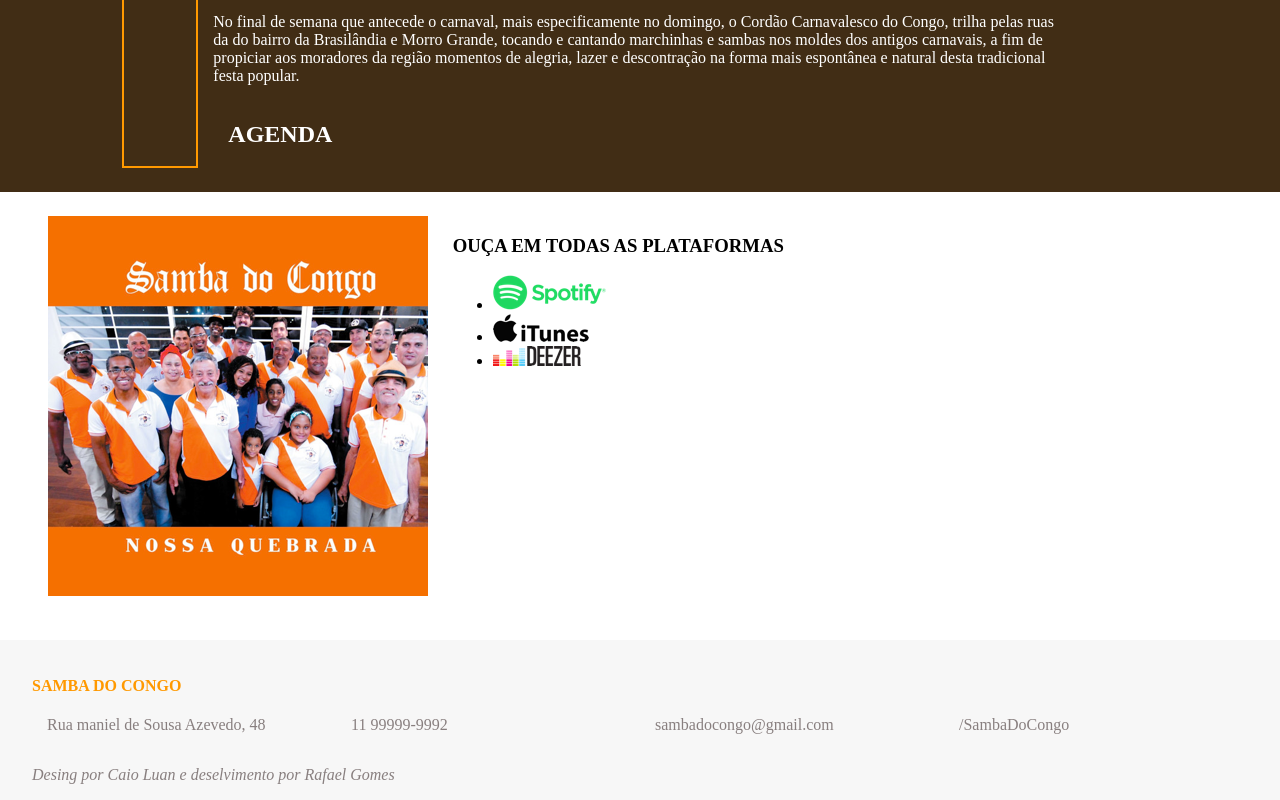
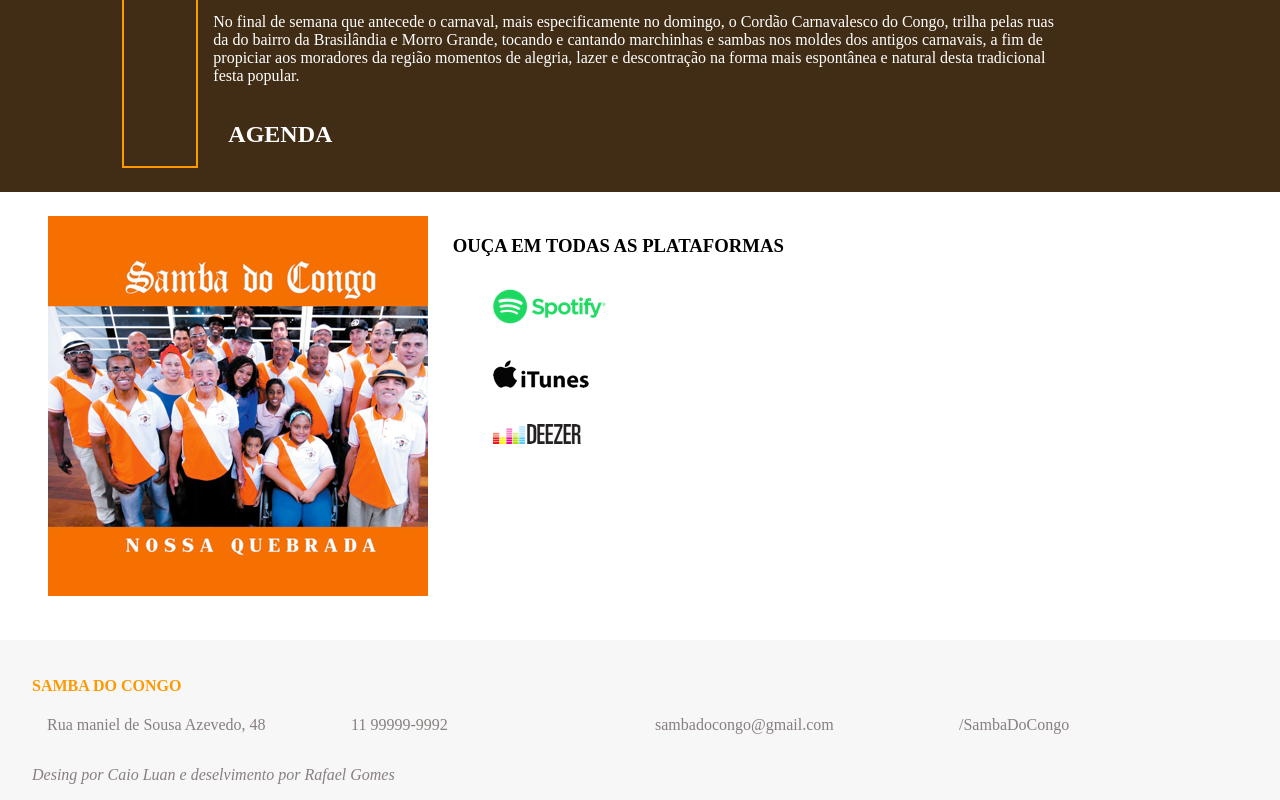
Before and after one commit to rafaeldev/congo, a plain HTML site: page index.html in a window 1280 px wide. Shown: the part 2020-2820 px from the top of the page. Drawn offline with Linux system fonts and the light colour scheme; some packages are replaced by stand-ins of ours.

Commit message:
remove bullets

```diff
--- a/main.css
+++ b/main.css
@@ -16,6 +16,11 @@ html, body {
 .platforms > a {
   margin-right: 1em;
   display: inline-block;
+}
+
+.platforms li {
+  list-style: none;
+  margin-top: 2em;
 }
 
 .header {
```
